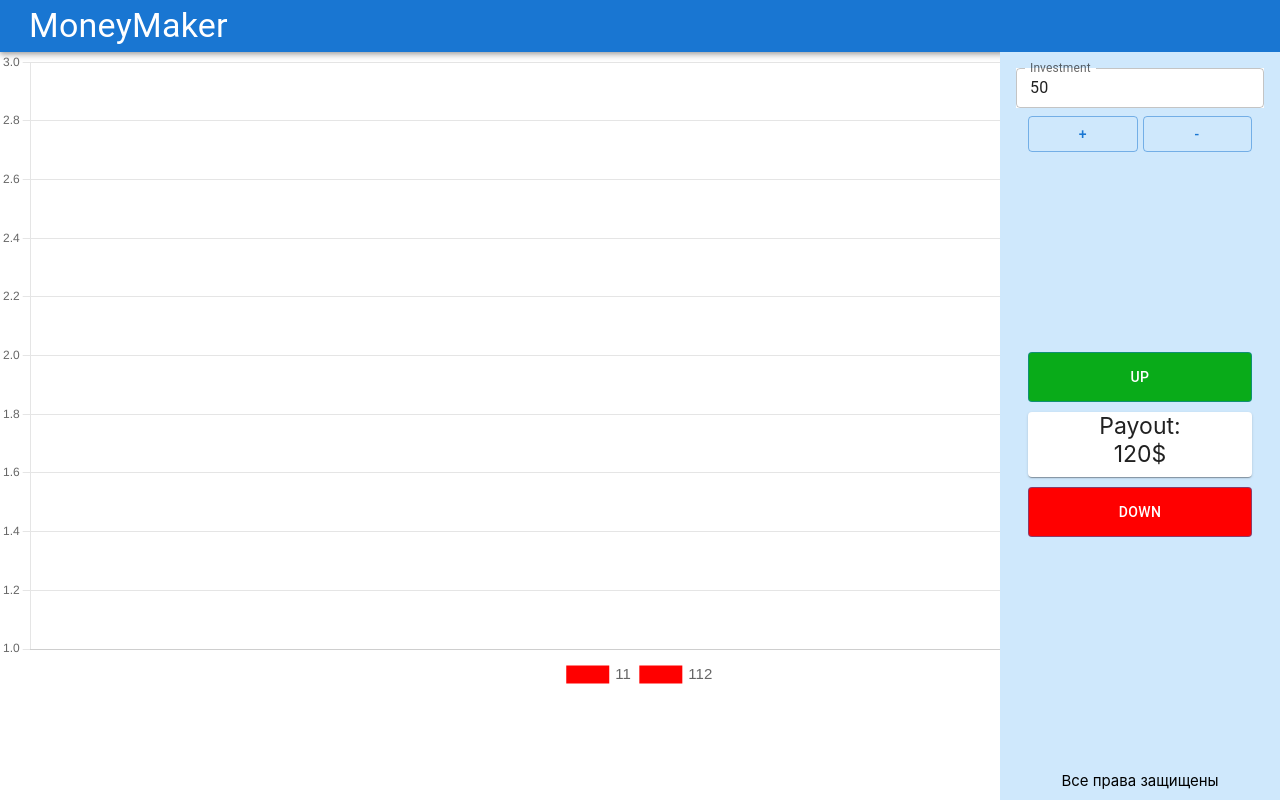
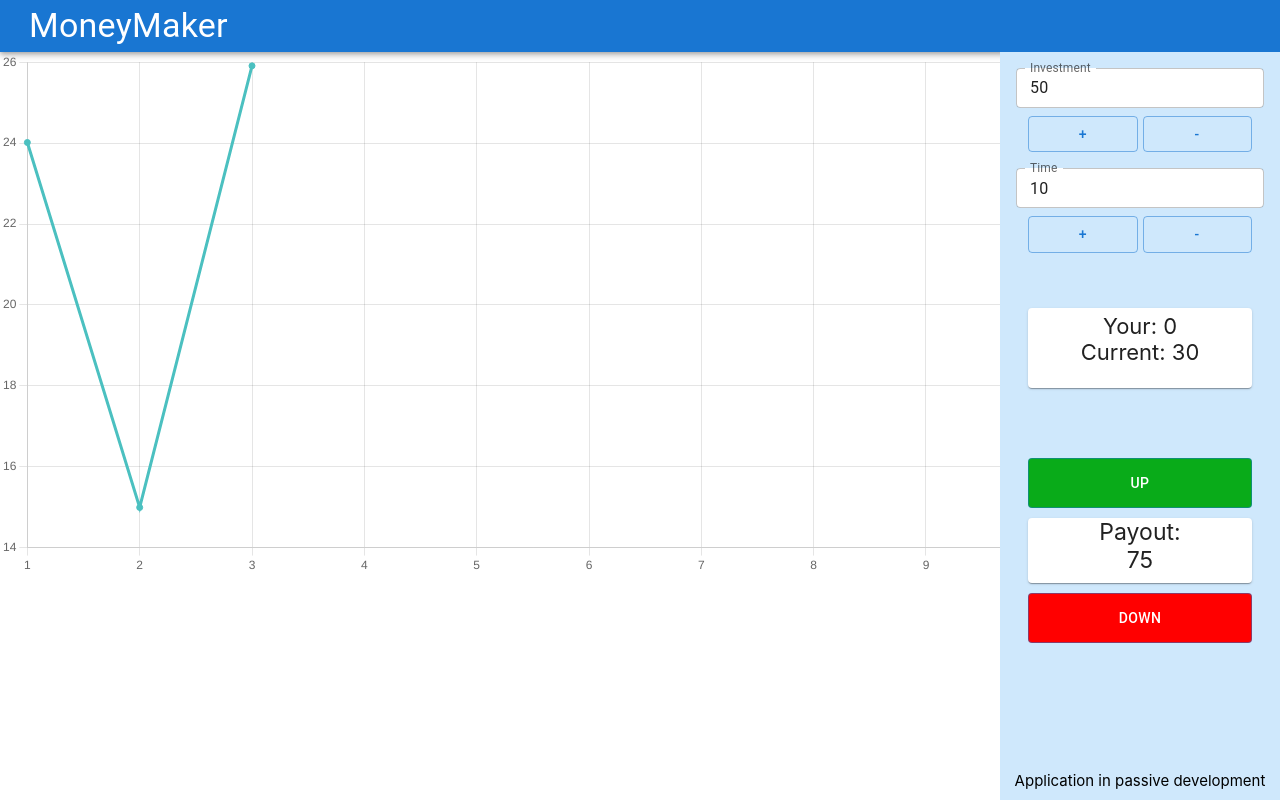
Before and after one commit to derus15/FinanceMaster, a React (Create React App) app: page / in a window 1280 px wide. Built offline with nearby package versions, Linux system fonts and the light colour scheme.

Commit message:
Add price and his update Add generator for new datas Add Paper with current price Small bugfixes and styles

```diff
--- a/src/App.js
+++ b/src/App.js
@@ -3,17 +3,26 @@ import {Box} from "@mui/material";
 import Navbar from "./components/Navbar";
 import Sidebar from "./components/Sidebar";
 import Chart from "./components/Charts/Chart";
+import {useEffect, useState} from "react";
 
 function App() {
 
+    const [price, setPrice] = useState(Math.floor(Math.random() * 30) + 1);
 
-  return (
-    <Box sx={{flexGrow: 1}}>
-        <Navbar/>
-        <Sidebar/>
-        <Chart/>
-    </Box>
-  );
+    useEffect(() => {
+        const interval = setInterval(() => {
+            setPrice(Math.floor(Math.random() * 35) + 1);
+        }, 1600)
+        return () => clearInterval(interval)
+    }, [price])
+
+    return (
+        <Box sx={{flexGrow: 1}}>
+            <Navbar/>
+            <Sidebar price={price}/>
+            <Chart price={price}/>
+        </Box>
+    );
 }
 
 export default App;
--- a/src/components/Charts/Chart.jsx
+++ b/src/components/Charts/Chart.jsx
@@ -1,4 +1,5 @@
 import React from 'react';
+import {useEffect, useState} from "react";
 import {Line} from 'react-chartjs-2';
 import {
     Chart as ChartJS,
@@ -6,30 +7,30 @@ import {
     LinearScale,
     PointElement,
     LineElement,
-    Title,
-    Tooltip,
     Legend,
 } from 'chart.js';
 
-const Chart = () => {
+const Chart = ({price}) => {
+
+    const width = '82%';
+    const height = '90%';
+
     ChartJS.register(
         CategoryScale,
         LinearScale,
         PointElement,
         LineElement,
-        Title,
-        Tooltip,
         Legend,
     );
 
     const options = {
-        labels: [1,2,3],
+
         plugins: {
             legend: {
-                position: 'bottom',
+                display: false,
                 labels: {
                     font: {
-                        size: 15,
+                        size: 14,
                         family: 'Montserrat, sans-serif',
                     },
                 },
@@ -37,29 +38,49 @@ const Chart = () => {
         },
     };
 
-    const data = {
+    const [data, setData] = useState({
+        labels: [],
         datasets: [
             {
-                id: 1,
-                backgroundColor: 'red',
-                borderColor: 'red',
-                label: '11',
-                data: [1,2],
-            },
-            {
-                id: 2,
-                backgroundColor: 'red',
-                borderColor: 'red',
-                label: '112',
-                data: [1,3],
-            },
-        ],
-    }
+                label: 'cost',
+                data: [],
+                fill: false,
+                backgroundColor: 'rgb(75, 192, 192)',
+                borderColor: 'rgb(75, 192, 192)',
+            }
+        ]
+    });
+
+    const generateLabel = () => {
+        const newLabels = [1, 2, 3, 4, 5, 6, 7, 8, 9, 10];
+        for (let i = 11; i < data.datasets[0].data.length + 1; i++) {
+            newLabels.push(i);
+        }
+        return newLabels;
+    };
+
+    useEffect(() => {
+
+        const interval = setInterval(() => {
+
+            setData(prevData => {
+
+                const newData = {...prevData};
+
+                newData.datasets[0].data.push(price);
+                newData.labels = generateLabel();
+                return newData;
+            });
+
+        }, 1500);
+
+        return () => clearInterval(interval);
+
+    }, [data.datasets[0].data, price]);
 
     return (
-
-        <div style={{width: '90wh', height: '90vh'}}>
-            <Line options={options} data={data}/>
+        <div style={{width: width, height: height}}>
+            <Line options={options} data={data} style={{width: width, height: height}}/>
         </div>
     );
 };
--- a/src/components/Navbar.jsx
+++ b/src/components/Navbar.jsx
@@ -5,7 +5,7 @@ const Navbar = () => {
     return (
         <div>
             <AppBar position={'static'}>
-                <Typography variant="h4" sx={{ml: 3, padding:'5px'}}>
+                <Typography variant="h4" sx={{ml: 3, padding:'5px', cursor:'pointer'}}>
                     MoneyMaker
                 </Typography>
             </AppBar>
--- a/src/components/Sidebar.jsx
+++ b/src/components/Sidebar.jsx
@@ -1,9 +1,11 @@
 import React, {useState} from 'react';
 import {Box, Button, Container, Grid, Paper, TextField} from "@mui/material";
 
-const Sidebar = () => {
+const Sidebar = ({price}) => {
 
     const [moneyInvest, setMoneyInvest] = useState(50);
+    const [timeInvest, setTimeInvest] = useState(10);
+    const [uPrice, setUPrice] = useState(0);
 
     const incrementMoney = () => {
         if (moneyInvest >= 0) {
@@ -12,14 +14,35 @@ const Sidebar = () => {
     }
 
     const decrementMoney = () => {
-        if (moneyInvest >= 0) {
+        if (moneyInvest > 0) {
             setMoneyInvest(prevState => prevState - 50);
         }
+    }
 
+    const incrementTime = () => {
+        if (timeInvest >= 0) {
+            setTimeInvest(prevState => prevState + 1);
+        }
+    }
+
+    const decrementTime = () => {
+        if (timeInvest > 0) {
+            setTimeInvest(prevState => prevState - 1);
+        }
     }
 
     const inputInvest = (e) => {
         setMoneyInvest(Number(e.target.value))
+    }
+
+    const generatePayout = () => {
+        return moneyInvest * 1.5
+    }
+
+    const savePrice = () => {
+        if (uPrice === 0){
+            setUPrice(price);
+        }
     }
 
     return (
@@ -33,22 +56,47 @@ const Sidebar = () => {
                 textAlign: 'center'
             }}>
                 <TextField label={'Investment'} size={'small'} value={moneyInvest} margin="normal"
-                           sx={{bgcolor: 'white'}} onInput={inputInvest}/>
+                           sx={{bgcolor: 'white', borderRadius: '5px'}} onInput={inputInvest}/>
                 <Grid container justifyContent={'center'} gap={'5px'}>
                     <Button variant="outlined" sx={{width: '39%'}} onClick={incrementMoney}>+</Button>
                     <Button variant="outlined" sx={{width: '39%'}} onClick={decrementMoney}>-</Button>
                 </Grid>
-                <Grid container sx={{mt: '200px'}} direction={"column"} alignContent={'center'}>
+                <TextField label={'Time'} size={'small'} value={timeInvest} margin="normal"
+                           sx={{bgcolor: 'white', borderRadius: '5px'}} onInput={inputInvest}/>
+                <Grid container justifyContent={'center'} gap={'5px'}>
+                    <Button variant="outlined" sx={{width: '39%'}} onClick={incrementTime}>+</Button>
+                    <Button variant="outlined" sx={{width: '39%'}} onClick={decrementTime}>-</Button>
+                </Grid>
+
+                <Paper sx={{width:'224px', height:'80px', marginLeft:'28px', mt: '55px', fontSize:'22px', pt:'5px', boxSizing:'border-box'}}>
+                    Your: {uPrice}<br/>Current: {price}
+                </Paper>
+
+                <Grid container sx={{mt: '70px'}} direction={"column"} alignContent={'center'}>
                     <Button variant="outlined" sx={{
                         width: '224px',
                         marginBottom: '10px',
                         bgcolor: '#09AB19FF',
                         color: 'white',
-                        height: '50px'
-                    }}>Up</Button>
-                    <Paper sx={{width: '224px', height: '65px', fontSize: '23px', marginBottom: '10px'}}>Payout:<br/>120$</Paper>
-                    <Button variant="outlined"
-                            sx={{width: '224px', backgroundColor: 'red', color: 'white', height: '50px'}}>Down</Button>
+                        height: '50px',
+                        ':hover': {
+                            bgcolor: 'rgba(9,171,25,0.87)',
+                            color: 'white',
+                        },
+                    }}
+                    onClick={savePrice}>Up</Button>
+                    <Paper sx={{width: '224px', height: '65px', fontSize: '23px', marginBottom: '10px'}}>Payout:<br/>{generatePayout()}</Paper>
+                    <Button variant="outlined" sx={{
+                        width: '224px',
+                        backgroundColor: 'red',
+                        color: 'white',
+                        height: '50px',
+                        ':hover': {
+                        bgcolor: 'rgba(255,0,0,0.89)',
+                        color: 'white',
+                        },
+                    }}
+                    onClick={savePrice}>Down</Button>
                 </Grid>
                 <div style={{
                     position: 'fixed',
@@ -56,7 +104,7 @@ const Sidebar = () => {
                     fontSize: '15px',
                     width: '280px',
                     paddingBottom: '10px'
-                }}>Все права защищены
+                }}>Application in passive development
                 </div>
             </Box>
         </Container>
```
